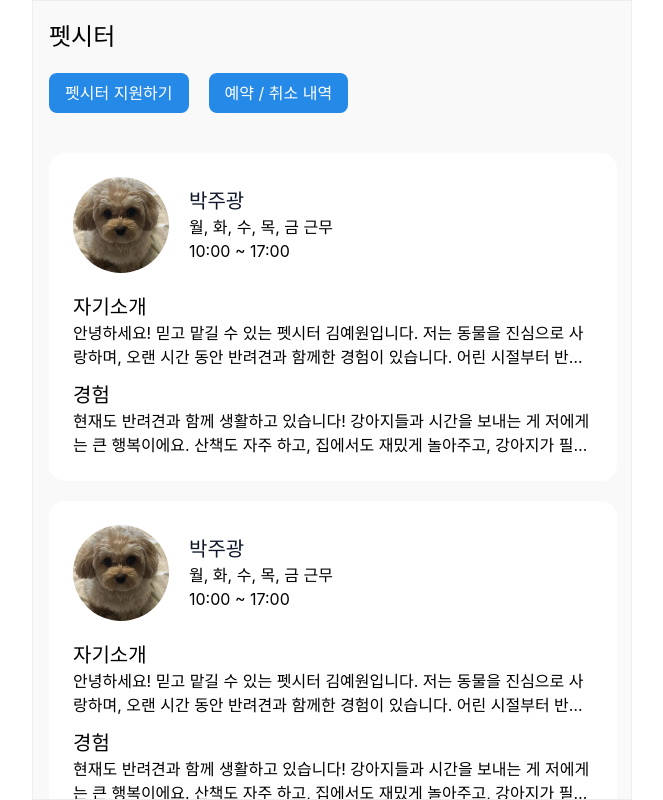
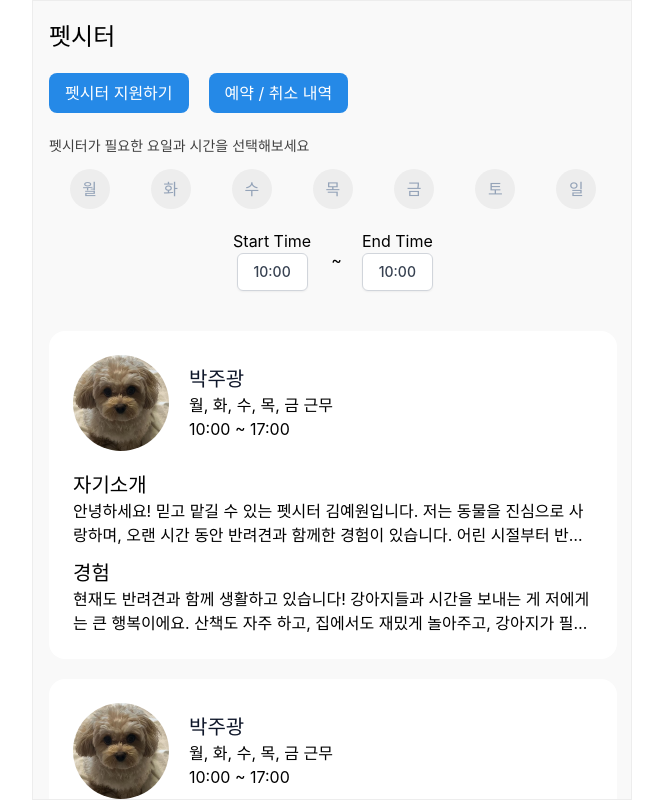
Before and after one commit to URECA-TEAM3/moongchee-client, a React (Vite) app: page /petsitter in a window 1280 px wide. Shown: the whole page, without its empty margins (308-971 px from the left). Built offline with nearby package versions, Linux system fonts and the light colour scheme.

Commit message:
feat: dropdown component and page markup wip

```diff
--- /dev/null
+++ b/src/components/DropDown.jsx
@@ -0,0 +1,54 @@
+import React, { useState, useEffect, useRef } from 'react';
+
+const Dropdown = ({ label, options, title }) => {
+  const [isOpen, setIsOpen] = useState(false);
+  const dropdownRef = useRef(null);
+
+  const toggleDropdown = () => {
+    setIsOpen(!isOpen);
+  };
+
+  useEffect(() => {
+    const handleClickOutside = (event) => {
+      if (dropdownRef.current && !dropdownRef.current.contains(event.target)) {
+        setIsOpen(false);
+      }
+    };
+
+    document.addEventListener('mousedown', handleClickOutside);
+    return () => {
+      document.removeEventListener('mousedown', handleClickOutside);
+    };
+  }, []);
+
+  return (
+    <div className="start flex-1 flex justify-center items-center flex-col">
+      <span>{title}</span>
+      <div ref={dropdownRef} className="relative text-left inline-block">
+        <div>
+          <button
+            onClick={toggleDropdown}
+            type="button"
+            className="inline-flex justify-center w-full rounded-md border border-gray-300 shadow-sm px-4 py-2 bg-white text-sm font-medium text-gray-700 hover:bg-gray-50 focus:outline-none"
+          >
+            {label}
+          </button>
+        </div>
+
+        {isOpen && (
+          <div className="origin-top-right absolute right-0 mt-2 w-56 rounded-md shadow-lg bg-white ring-1 ring-black ring-opacity-5">
+            <div className="py-1">
+              {options.map((option, index) => (
+                <a key={index} href="#" className="block px-4 py-2 text-sm text-gray-700 hover:bg-gray-100">
+                  {option}
+                </a>
+              ))}
+            </div>
+          </div>
+        )}
+      </div>
+    </div>
+  );
+};
+
+export default Dropdown;
--- /dev/null
+++ b/src/components/PetSitterInfo.jsx
@@ -0,0 +1,30 @@
+import React from 'react';
+
+const PetSitterInfo = ({ info }) => {
+  return (
+    <div className="card bg-white rounded-2xl px-6 py-6 hover:shadow-lg shadow-black-500/50 cursor-pointer ease-in duration-200">
+      <div className="profile flex items-center">
+        <img src="/src/assets/images/dog.jpeg" className="object-cover object-center w-24 h-24 rounded-full " />
+        <div className="personal ml-5">
+          <span className="text-xl text-slate-900 font-medium">{info.name}</span>
+          <div className="weekday">
+            <div className="holiday">{info.weekday} 근무</div>
+            <span className="workTime">{`${info.startTime} ~ ${info.endTime}`}</span>
+          </div>
+        </div>
+      </div>
+      <div className="personal-history mt-5 flex flex-col gap-3">
+        <div>
+          <span className="text-xl font-medium ">자기소개</span>
+          <div className="w-[520px] overflow-hidden text-ellipsis line-clamp-2">{info.introduction}</div>
+        </div>
+        <div>
+          <span className="text-xl font-medium">경험</span>
+          <div className="w-[520px] overflow-hidden text-ellipsis line-clamp-2">{info.experience}</div>
+        </div>
+      </div>
+    </div>
+  );
+};
+
+export default PetSitterInfo;
--- a/src/pages/petsitter/index.jsx
+++ b/src/pages/petsitter/index.jsx
@@ -1,7 +1,55 @@
 import React, { useEffect, useState } from 'react';
+import { useNavigate } from 'react-router-dom';
+import PetSitterInfo from '../../components/PetSitterInfo';
+import Dropdown from '../../components/DropDown';
 
 const index = () => {
   const [sitterList, setSitterList] = useState([]);
+  const [dayList, setDayList] = useState([
+    {
+      name: '월',
+      target: false,
+    },
+    {
+      name: '화',
+      target: false,
+    },
+    {
+      name: '수',
+      target: false,
+    },
+    {
+      name: '목',
+      target: false,
+    },
+    {
+      name: '금',
+      target: false,
+    },
+    {
+      name: '토',
+      target: false,
+    },
+    {
+      name: '일',
+      target: false,
+    },
+  ]);
+  const dropDownTime = ['09:00', '08:00', '10:00', '11:00', '12:00', '13:00', '14:00', '15:00', '16:00', '17:00', '18:00', '19:00'];
+
+  useEffect(() => {
+    const handleClickOutside = (event) => {
+      if (dropdownRef.current && !dropdownRef.current.contains(event.target)) {
+        setIsOpen(false);
+      }
+    };
+
+    document.addEventListener('mousedown', handleClickOutside);
+    return () => {
+      document.removeEventListener('mousedown', handleClickOutside);
+    };
+  }, []);
+  const navigate = useNavigate();
 
   useEffect(() => {
     setSitterList([
@@ -52,41 +100,58 @@ const index = () => {
     ]);
   }, []);
 
-  const handleApplyClick = () => {};
+  const handleApplyClick = () => {
+    navigate('/petsitter/apply');
+  };
 
-  const handleReservationClick = () => {};
+  const handleReservationClick = () => {
+    navigate('/petsitter/reservation');
+  };
+
+  const handleDayClick = (dayName) => {
+    setDayList((prevDayList) => prevDayList.map((day) => (day.name === dayName ? { ...day, target: !day.target } : day)));
+  };
 
   return (
     <div className="container inline-grid px-4 py-5 gap-y-5 h-full overflow-y-scroll">
       <h1 className="text-2xl subpixel-antialiased ">펫시터</h1>
       <div className="flex items-center container gap-5">
-        <button className="text-white bg-primary px-4 py-2 rounded-lg font-normal">펫시터 지원하기</button>
-        <button className="text-white bg-primary px-4 py-2 rounded-lg font-normal">예약 / 취소 내역</button>
+        <button className="text-white bg-primary px-4 py-2 rounded-lg font-normal" onClick={handleApplyClick}>
+          펫시터 지원하기
+        </button>
+        <button className="text-white bg-primary px-4 py-2 rounded-lg font-normal" onClick={handleReservationClick}>
+          예약 / 취소 내역
+        </button>
+      </div>
+      <div>
+        <div className="search">
+          <span className="text-text text-sm">펫시터가 필요한 요일과 시간을 선택해보세요</span>
+          <div className="days container flex items-center justify-center mt-3">
+            {dayList.map((day, index) => (
+              <div className="flex-1 flex items-center justify-center" key={day.name + index}>
+                <div
+                  onClick={() => handleDayClick(day.name)}
+                  className={`day rounded-full w-10 h-10 text-center leading-10 text-slate-400 cursor-pointer ${!day.target ? 'bg-divider' : 'bg-secondary'}`}
+                >
+                  {day.name}
+                </div>
+              </div>
+            ))}
+          </div>
+          <div className="flex justify-center items-center gap-5 mt-5">
+            <div className="start flex justify-center items-center flex-col">
+              <Dropdown label={'10:00'} options={dropDownTime} title={'Start Time'} />
+            </div>
+            ~
+            <div className="end">
+              <Dropdown label={'10:00'} options={dropDownTime} title={'End Time'} />
+            </div>
+          </div>
+        </div>
       </div>
       <div className="search"></div>
       {sitterList.map((item, index) => (
-        <div key={'item' + index} className="card bg-white rounded-2xl px-6 py-6 hover:shadow-lg shadow-black-500/50 cursor-pointer ease-in duration-200">
-          <div className="profile flex items-center">
-            <img src="/src/assets/images/dog.jpeg" className="object-cover object-center w-24 h-24 rounded-full " />
-            <div className="personal ml-5">
-              <span className="text-xl text-slate-900 font-medium">{item.name}</span>
-              <div className="weekday">
-                <div className="holiday">{item.weekday} 근무</div>
-                <span className="workTime">{`${item.startTime} ~ ${item.endTime}`}</span>
-              </div>
-            </div>
-          </div>
-          <div className="personal-history mt-5 flex flex-col gap-3">
-            <div>
-              <span className="text-xl font-medium ">자기소개</span>
-              <div className="w-[520px] overflow-hidden text-ellipsis line-clamp-2">{item.introduction}</div>
-            </div>
-            <div>
-              <span className="text-xl font-medium">경험</span>
-              <div className="w-[520px] overflow-hidden text-ellipsis line-clamp-2">{item.experience}</div>
-            </div>
-          </div>
-        </div>
+        <PetSitterInfo key={'item' + index} info={item} />
       ))}
     </div>
   );
```
